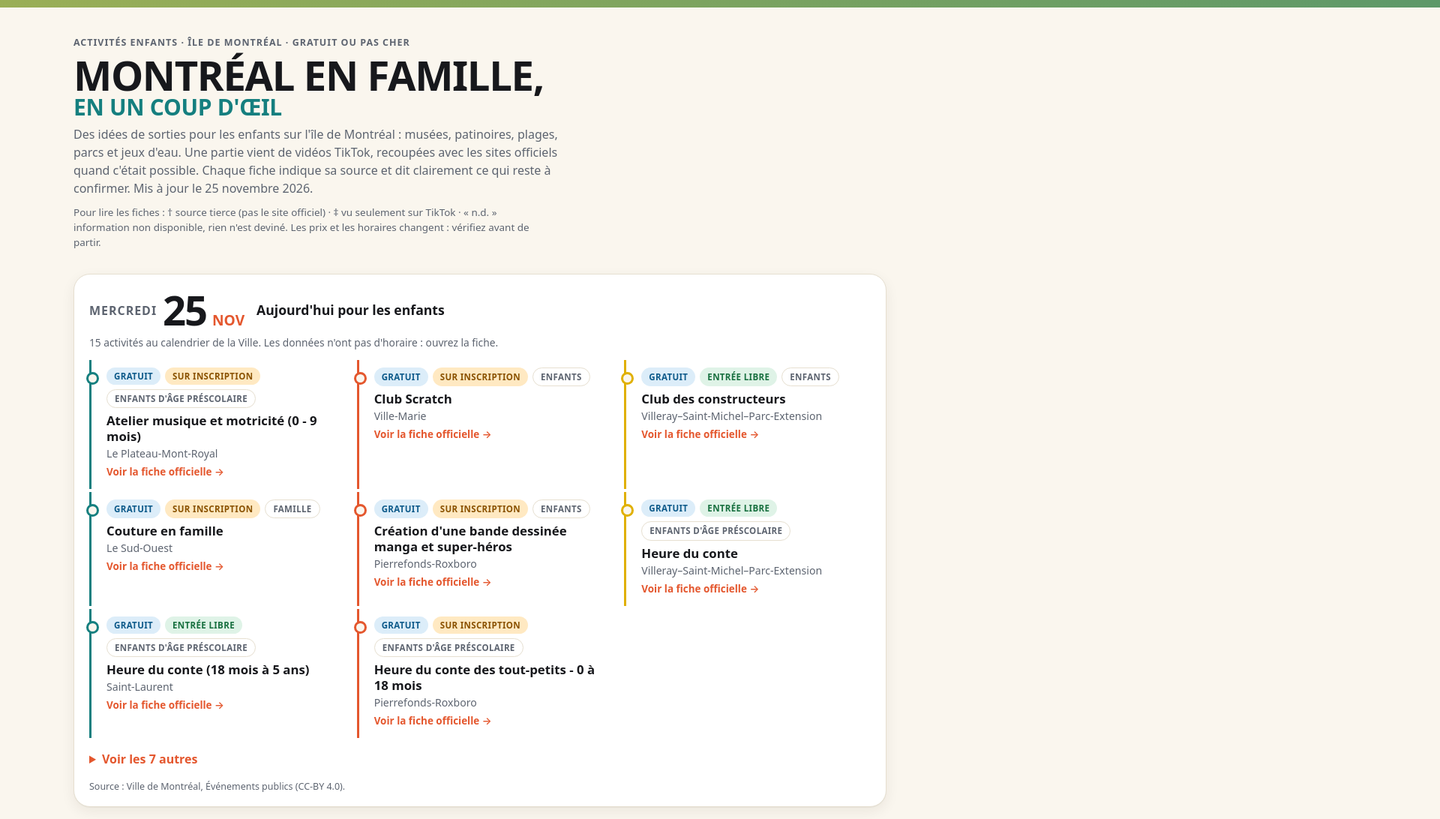
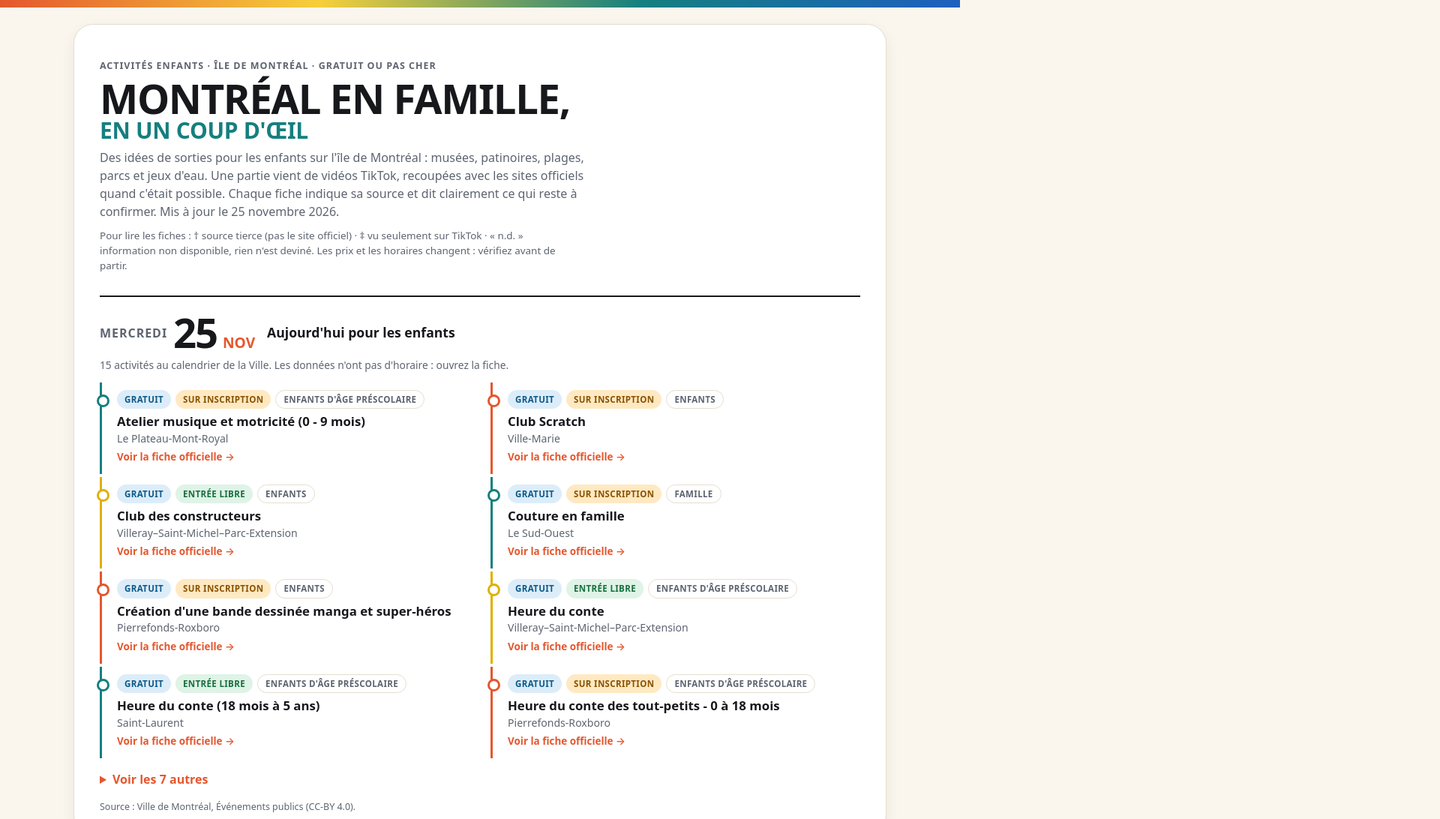
Before and after one commit to choubz/activites-enfants-montreal, a plain HTML site: page index.html in a window 1280 px wide. Shown: the top 1092 px of the page at 75% size, 1920 px wide, since content can reach past the window. Drawn offline with Linux system fonts and the light colour scheme.

Commit message:
Bloc haut (titre + Aujourd'hui) dans un seul cadre blanc ; beige à partir de la carte
Co-Authored-By: Claude Sonnet 5.5 <noreply@anthropic.com>
Claude-Session: https://claude.ai/code/session_01RK52kcrubVV54pVhAGcDEi

```diff
--- a/index.html
+++ b/index.html
@@ -14,8 +14,9 @@ html{scroll-behavior:smooth}
 body{margin:0;font:16px/1.5 system-ui,-apple-system,"Segoe UI",Roboto,sans-serif;background:var(--bg);color:var(--ink)}
 a{color:var(--accent)}
 .wrap{max-width:1120px;margin:0 auto;padding:0 18px 56px}
-.hero{padding:34px 0 10px;position:relative}
-.hero:before{content:"";position:absolute;inset:0 -9999px auto -9999px;height:10px;background:linear-gradient(90deg,#e4572e,#f6cf3a,#157f7f,#1d5fbf)}
+.hero{padding:26px 0 10px;position:relative}
+body{border-top:10px solid;border-image:linear-gradient(90deg,#e4572e,#f6cf3a,#157f7f,#1d5fbf) 1}
+.top{background:var(--card);border:1px solid var(--line);border-radius:26px;box-shadow:var(--shadow);padding:6px 34px 26px;margin:22px 0 0}
 .eyebrow{display:inline-block;margin-top:14px;font-size:.78rem;font-weight:700;letter-spacing:.08em;text-transform:uppercase;color:var(--mute)}
 h1{font-size:clamp(2rem,6vw,3.4rem);line-height:1.02;margin:6px 0 8px;font-weight:800;letter-spacing:-.025em;text-transform:uppercase}
 h1 span{display:block;color:var(--teal);font-size:.55em;letter-spacing:-.01em;font-weight:700}
@@ -27,7 +28,7 @@ h1 span{display:block;color:var(--teal);font-size:.55em;letter-spacing:-.01em;fo
 .pill.reg{background:var(--warnbg);color:var(--warn)}
 .pill.soft{background:transparent;color:var(--mute);border:1px solid var(--line)}
 /* Aujourd'hui */
-.today{margin:22px 0 8px;background:var(--card);border-radius:22px;padding:20px 20px 16px;box-shadow:var(--shadow);border:1px solid var(--line)}
+.today{margin:20px 0 0;padding:20px 0 0;border-top:2px solid var(--ink)}
 .todayhead{display:flex;gap:16px;align-items:center;flex-wrap:wrap;margin-bottom:6px}
 .daybox{display:flex;align-items:baseline;gap:8px;line-height:1}
 .daybox .num{font-size:3.4rem;font-weight:800;letter-spacing:-.04em}
@@ -39,7 +40,7 @@ h1 span{display:block;color:var(--teal);font-size:.55em;letter-spacing:-.01em;fo
 .ev{position:relative;padding:10px 0 12px 20px;border-left:3px solid var(--teal)}
 .ev:nth-child(3n+2){border-color:var(--accent)}
 .ev:nth-child(3n){border-color:#e0b000}
-.ev:before{content:"";position:absolute;left:-7px;top:16px;width:11px;height:11px;border-radius:50%;background:inherit;background:var(--bg);border:3px solid currentColor;color:var(--teal)}
+.ev:before{content:"";position:absolute;left:-7px;top:16px;width:11px;height:11px;border-radius:50%;background:inherit;background:var(--card);border:3px solid currentColor;color:var(--teal)}
 .ev:nth-child(3n+2):before{color:var(--accent)}
 .ev:nth-child(3n):before{color:#e0b000}
 .ev .pills{display:flex;flex-wrap:wrap;gap:6px;margin-bottom:6px}
@@ -91,6 +92,7 @@ footer{margin-top:36px;font-size:.85rem;color:var(--mute)}
 </head>
 <body>
 <div class="wrap">
+<div class="top">
 <header class="hero">
   <span class="eyebrow">Activités enfants · île de Montréal · gratuit ou pas cher</span>
   <h1>Montréal en famille,<span>en un coup d'œil</span></h1>
@@ -106,6 +108,7 @@ footer{margin-top:36px;font-size:.85rem;color:var(--mute)}
   <p class="meta" id="todayMeta">Chargement…</p>
   <ul class="evlist" id="todayList"></ul>
 </section>
+</div>
 
 <section class="map" id="carte">
   <h2 class="big">Carte</h2>
```
